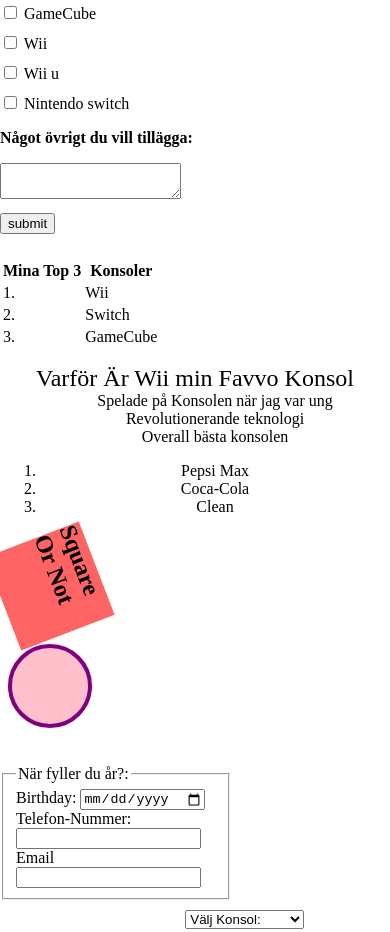
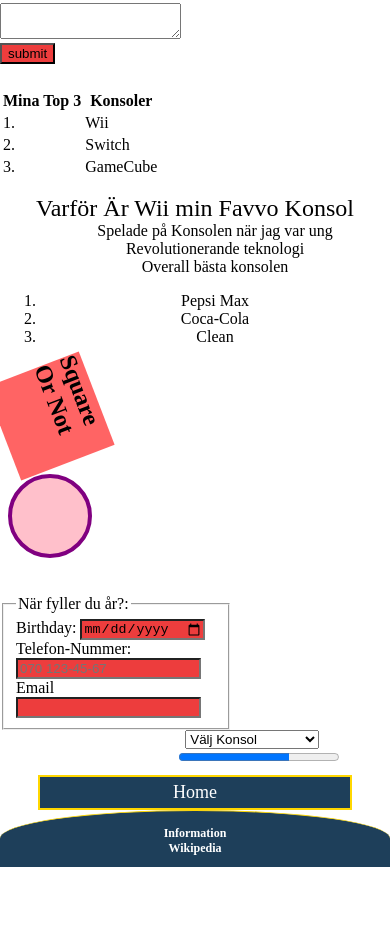
Before and after one commit to Alka04/SlutProejekt, a plain HTML site: page Forms.html in a window 390 px wide. Shown: the part 580-1512 px from the top of the page. After the commit the page ends 1447 px from the top, so only its background shows below. Drawn offline with Linux system fonts and the light colour scheme.

Commit message:
Lite på a nivå

```diff
--- a/Forms.html
+++ b/Forms.html
@@ -180,7 +180,7 @@
            <label for="birthday">Birthday:</label>
            <input type="date" id="birthday" name="birthday">
            <label for="tel">Telefon-Nummer:</label>
-           <input type="text" id="tel" name="tel">
+           <input type="text" id="tel" name="tel"  placeholder="070 123-45-67">
            <input type="hidden" id="weedId" name="weedId" value="420">
            <label for="email">Email</label>
            <input type="text" id="email" name="email">
@@ -190,7 +190,8 @@
 
          <div>
           <select>
-            <option value="0">Välj Konsol:</option>
+            <optgroup label="Välj Konsol:">
+            <option value="0">Välj Konsol</option>
             <option value="1">Color Tv Game</option>
             <option value="2">Nes</option>
             <option value="3">Snes</option>
@@ -199,10 +200,15 @@
             <option value="6">Wii</option>
             <option value="7">Wii u</option>
             <option value="8">Nintendo Switch</option>
+          </optgroup>
+
           </select>
         </div>
 
     </main>
+
+
+    <progress id="file" value="69" max="100"> 69% </progress>
 
     <div class="grid-container">
         <div class="grid-item">
--- a/css/Wii.css
+++ b/css/Wii.css
@@ -34,6 +34,11 @@
     background-color: black;
     color: white;
 }
+caption{
+    color: black;
+    font-weight: 600;
+    font-size: 25px;
+}
 
 th {/* bakgrundsfärg för den tredje tabeln */
     background-color: red;
--- a/css/forms.css
+++ b/css/forms.css
@@ -25,9 +25,6 @@
     display: grid;
     grid-template-columns: auto;
     grid-template-rows: auto auto 1fr auto;
-}
-div{
-    margin-top: 10px;
 }
 p{
     font-weight: 600;
@@ -74,7 +71,18 @@
 select{
     margin-left: 47.5%;
 }
-
+input:required{
+    background-color: burlywood;
+}
+input:optional{
+    background-color: #ed3d3d;
+}
+main + progress{
+    margin-left: 46%;
+}
+progress ~ div {
+margin-top: 10px;
+}
 @media screen and (max-width:500px) {/* Placera forms och table mer till vänster vid en viss bred på sidan */
     form {
         margin-left: 0;
@@ -91,4 +99,7 @@
     article{
         margin-left: 0;
     }
+    progress{
+        margin-left: 0;
+    }
 }
```
Also changed, not shown: Wii.html (+2 -1 lines), index.html (+1 -1 lines).
